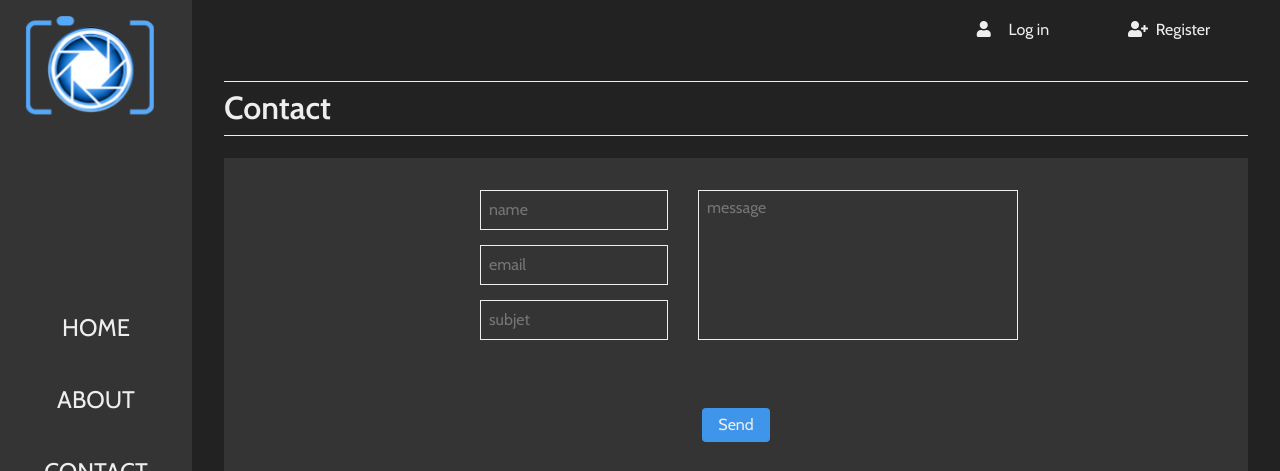
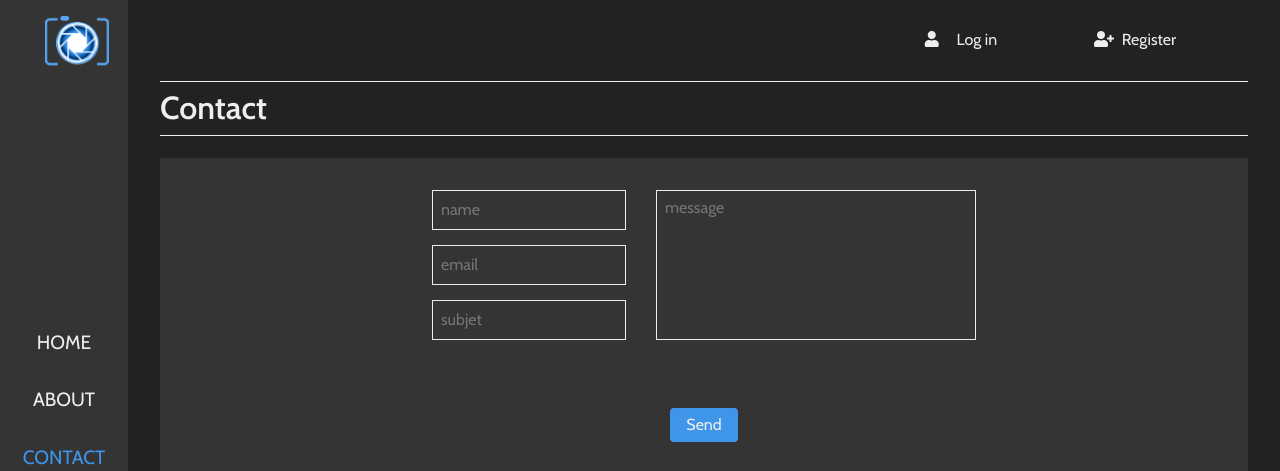
Before and after one commit to DorianDesings/web-photography-basic, a Node project: template dev/views/pages/contact.pug in a window 1280 px wide. Shown: the top 471 px of the page. Run offline with Node 20 templates, Linux system fonts and the light colour scheme; the template is opened without the code that fills it, so the values that code supplies are empty; a map, chart or similar area stays blank; some libraries are stand-ins or nearby versions.

Commit message:
Retoques finales

```diff
--- a/dev/scss/base/base.scss
+++ b/dev/scss/base/base.scss
@@ -6,7 +6,8 @@ body {
 
   @include laptop {
     display: grid;
-    grid-template-columns: 15% 85%;
+    grid-template-columns: 10% 90%;
     grid-template-rows: 60px 1fr;
+    overflow: hidden;
   }
 }
--- a/dev/scss/blocks/_logo.scss
+++ b/dev/scss/blocks/_logo.scss
@@ -14,8 +14,8 @@
 
   @include laptop {
     position: absolute;
-    left: 2%;
+    left: 45px;
     top: 1rem;
-    width: 10%;
+    width: 5%;
   }
 }
--- a/dev/scss/blocks/_main.scss
+++ b/dev/scss/blocks/_main.scss
@@ -4,5 +4,7 @@
     grid-column: 2 / 3;
     grid-row: 2 / 3;
     padding: 0 2rem;
+    overflow: auto;
+    height: 90vh;
   }
 }
--- a/dev/scss/blocks/_menu.scss
+++ b/dev/scss/blocks/_menu.scss
@@ -18,6 +18,11 @@
   &__link {
     text-decoration: none;
     color: $text-color;
+    font-size: 1.2rem;
+
+    &--active {
+      color: $primary-color;
+    }
   }
 
   @include laptop {
@@ -28,6 +33,5 @@
     flex-direction: column;
     justify-content: center;
     background-color: transparent;
-    font-size: 1.5rem;
   }
 }
--- a/dev/scss/blocks/_sidebar.scss
+++ b/dev/scss/blocks/_sidebar.scss
@@ -10,7 +10,7 @@
   @include laptop {
     grid-column: 1 / 2;
     grid-row: 1 / -1;
-    width: 15%;
+    width: 10%;
     top: 0;
     transform: translateY(0);
   }
--- a/dev/scss/blocks/_topbar.scss
+++ b/dev/scss/blocks/_topbar.scss
@@ -16,15 +16,18 @@
     width: 90px;
     display: flex;
     justify-content: space-around;
+    cursor: pointer;
   }
 
   @include laptop {
-    height: 60px;
+    height: 80px;
     left: 100%;
     width: 35vw;
     justify-content: space-evenly;
     transform: translateX(-100%);
     background-color: transparent;
+    padding-left: 0;
+    padding-right: 1rem;
   }
 
   @include desktop {
--- a/dev/scss/pages/_contact.scss
+++ b/dev/scss/pages/_contact.scss
@@ -1,11 +1,14 @@
 .contact {
   background-color: $dark-color;
   position: relative;
-  height: 120vh;
+  height: 100vh;
   text-align: center;
 
   @include laptop {
     height: calc(100vh - 250px);
+    &__img-map {
+      display: none;
+    }
   }
 
   &__map {
@@ -17,12 +20,18 @@
     }
 
     & iframe {
-      width: 320px;
-      height: 300px;
-      margin-top: 2rem;
+      display: none;
       @include laptop {
         width: 600px;
+        height: 300px;
+        margin: 2rem auto;
+        display: block;
       }
     }
   }
+
+  &__img-map {
+    width: 320px;
+    margin-top: 2rem;
+  }
 }
--- a/dev/views/config/config.pug
+++ b/dev/views/config/config.pug
@@ -1 +1,2 @@
 -const pages = ['home', 'about', 'contact']
+-let pageActive
--- a/dev/views/includes/main-menu.pug
+++ b/dev/views/includes/main-menu.pug
@@ -1,8 +1,15 @@
 nav#main-nav.main-nav
     ul#main-menu.main-menu
         each page, index in pages
-            li.main-menu__item
-                if index==0
-                    a(href='/').main-menu__link= page
-                else
-                    a(href=`/${page}.html`).main-menu__link= page
+            if page == pageActive
+                li.main-menu__item
+                    if index==0
+                        a(href='/').main-menu__link.main-menu__link--active= page
+                    else
+                        a(href=`/${page}.html`).main-menu__link.main-menu__link--active= page
+            else
+                li.main-menu__item
+                    if index==0
+                        a(href='/').main-menu__link= page
+                    else
+                        a(href=`/${page}.html`).main-menu__link= page
--- a/dev/views/pages/about.pug
+++ b/dev/views/pages/about.pug
@@ -1,5 +1,6 @@
 extends ../templates/template
 block menu
+    - pageActive = 'about'
     include ../includes/main-menu
 block title
     h1.title About
--- a/dev/views/pages/contact.pug
+++ b/dev/views/pages/contact.pug
@@ -1,5 +1,6 @@
 extends ../templates/template
 block menu
+    - pageActive = 'contact'
     include ../includes/main-menu
 block title
     h1.title Contact
@@ -17,6 +18,8 @@ block main
                 input(type="submit" value="Send").form__submit
         .contact__map
             iframe(src='https://www.google.com/maps/embed?pb=!1m18!1m12!1m3!1d97173.9782599626!2d-3.74957606730303!3d40.43793316645203!2m3!1f0!2f0!3f0!3m2!1i1024!2i768!4f13.1!3m3!1m2!1s0xd422997800a3c81%3A0xc436dec1618c2269!2sMadrid!5e0!3m2!1ses!2ses!4v1572176545554!5m2!1ses!2ses' style='border:0;' allowfullscreen='' frameborder='0')
+            a(href="https://www.google.es/maps/place/Madrid/@40.4379332,-3.7495761,12z/data=!3m1!4b1!4m5!3m4!1s0xd422997800a3c81:0xc436dec1618c2269!8m2!3d40.4167754!4d-3.7037902" target="_blank")
+                img(src="assets/map.png" alt="").contact__img-map
         .social
             .social__icon
                 i.fab.fa-twitter-square
--- a/dev/views/pages/index.pug
+++ b/dev/views/pages/index.pug
@@ -1,5 +1,6 @@
 extends ../templates/template
 block menu
+    - pageActive = 'home'
     include ../includes/main-menu
 block title
     h1.title Home
--- a/public/about.html
+++ b/public/about.html
@@ -27,7 +27,7 @@
         <ul class="main-menu" id="main-menu">
           <li class="main-menu__item"><a class="main-menu__link" href="/">home</a>
           </li>
-          <li class="main-menu__item"><a class="main-menu__link" href="/about.html">about</a>
+          <li class="main-menu__item"><a class="main-menu__link main-menu__link--active" href="/about.html">about</a>
           </li>
           <li class="main-menu__item"><a class="main-menu__link" href="/contact.html">contact</a>
           </li>
--- a/public/contact.html
+++ b/public/contact.html
@@ -29,7 +29,7 @@
           </li>
           <li class="main-menu__item"><a class="main-menu__link" href="/about.html">about</a>
           </li>
-          <li class="main-menu__item"><a class="main-menu__link" href="/contact.html">contact</a>
+          <li class="main-menu__item"><a class="main-menu__link main-menu__link--active" href="/contact.html">contact</a>
           </li>
         </ul>
       </nav>
@@ -53,7 +53,7 @@
           </div>
         </div>
         <div class="contact__map">
-          <iframe src="https://www.google.com/maps/embed?pb=!1m18!1m12!1m3!1d97173.9782599626!2d-3.74957606730303!3d40.43793316645203!2m3!1f0!2f0!3f0!3m2!1i1024!2i768!4f13.1!3m3!1m2!1s0xd422997800a3c81%3A0xc436dec1618c2269!2sMadrid!5e0!3m2!1ses!2ses!4v1572176545554!5m2!1ses!2ses" style="border:0;" allowfullscreen="" frameborder="0"></iframe>
+          <iframe src="https://www.google.com/maps/embed?pb=!1m18!1m12!1m3!1d97173.9782599626!2d-3.74957606730303!3d40.43793316645203!2m3!1f0!2f0!3f0!3m2!1i1024!2i768!4f13.1!3m3!1m2!1s0xd422997800a3c81%3A0xc436dec1618c2269!2sMadrid!5e0!3m2!1ses!2ses!4v1572176545554!5m2!1ses!2ses" style="border:0;" allowfullscreen="" frameborder="0"></iframe><a href="https://www.google.es/maps/place/Madrid/@40.4379332,-3.7495761,12z/data=!3m1!4b1!4m5!3m4!1s0xd422997800a3c81:0xc436dec1618c2269!8m2!3d40.4167754!4d-3.7037902" target="_blank"><img class="contact__img-map" src="assets/map.png" alt=""/></a>
         </div>
         <div class="social">
           <div class="social__icon"><i class="fab fa-twitter-square"></i><i class="fab fa-twitter-square"></i></div>
--- a/public/css/styles.css
+++ b/public/css/styles.css
@@ -117,7 +117,7 @@ template { display: none; }
 
 body { background-color: var(--background-color); color: var(--text-color); min-height: 100vh; font-family: "Cabin", "sans-serif"; }
 
-@media screen and (min-width: 1024px) { body { display: grid; grid-template-columns: 15% 85%; grid-template-rows: 60px 1fr; } }
+@media screen and (min-width: 1024px) { body { display: grid; grid-template-columns: 10% 90%; grid-template-rows: 60px 1fr; overflow: hidden; } }
 
 .header { padding: 1em 0; }
 
@@ -125,9 +125,9 @@ body { background-color: var(--background-color); color: var(--text-color); min-
 
 .topbar { display: flex; align-items: center; justify-content: space-between; width: 100vw; position: fixed; top: 0; left: 50%; transform: translateX(-50%); height: 50px; background-color: var(--dark-color-2); padding-left: 70px; z-index: 100; }
 
-.topbar__icon { width: 90px; display: flex; justify-content: space-around; }
+.topbar__icon { width: 90px; display: flex; justify-content: space-around; cursor: pointer; }
 
-@media screen and (min-width: 1024px) { .topbar { height: 60px; left: 100%; width: 35vw; justify-content: space-evenly; transform: translateX(-100%); background-color: transparent; } }
+@media screen and (min-width: 1024px) { .topbar { height: 80px; left: 100%; width: 35vw; justify-content: space-evenly; transform: translateX(-100%); background-color: transparent; padding-left: 0; padding-right: 1rem; } }
 
 @media screen and (min-width: 1400px) { .topbar { width: 15vw; } }
 
@@ -157,25 +157,27 @@ body { background-color: var(--background-color); color: var(--text-color); min-
 
 @media screen and (min-width: 1024px) { .main-menu__item { line-height: 3; border: none; } }
 
-.main-menu__link { text-decoration: none; color: var(--text-color); }
+.main-menu__link { text-decoration: none; color: var(--text-color); font-size: 1.2rem; }
 
-@media screen and (min-width: 1024px) { .main-menu { border: none; height: 100vh; margin-top: 0; display: flex; flex-direction: column; justify-content: center; background-color: transparent; font-size: 1.5rem; } }
+.main-menu__link--active { color: var(--primary-color); }
+
+@media screen and (min-width: 1024px) { .main-menu { border: none; height: 100vh; margin-top: 0; display: flex; flex-direction: column; justify-content: center; background-color: transparent; } }
 
 .logo { width: 50px; display: flex; align-items: center; justify-content: center; position: fixed; top: 0.2rem; left: 0.1rem; z-index: 200; }
 
 .logo__img { max-width: 100%; }
 
-@media screen and (min-width: 1024px) { .logo { position: absolute; left: 2%; top: 1rem; width: 10%; } }
+@media screen and (min-width: 1024px) { .logo { position: absolute; left: 45px; top: 1rem; width: 5%; } }
 
 .sidebar { position: fixed; background-color: var(--dark-color); width: 100%; height: 100vh; top: 50px; transform: translateY(-100%); z-index: 1; transition: transform 0.3s; }
 
-@media screen and (min-width: 1024px) { .sidebar { grid-column: 1 / 2; grid-row: 1 / -1; width: 15%; top: 0; transform: translateY(0); } }
+@media screen and (min-width: 1024px) { .sidebar { grid-column: 1 / 2; grid-row: 1 / -1; width: 10%; top: 0; transform: translateY(0); } }
 
 .sidebar.show { transform: translateY(0); }
 
 .main { padding: 0.5rem 1rem; }
 
-@media screen and (min-width: 1024px) { .main { grid-column: 2 / 3; grid-row: 2 / 3; padding: 0 2rem; } }
+@media screen and (min-width: 1024px) { .main { grid-column: 2 / 3; grid-row: 2 / 3; padding: 0 2rem; overflow: auto; height: 90vh; } }
 
 .lightbox { position: fixed; top: 0; left: 0; width: 100%; height: 100%; background-color: rgba(0, 0, 0, 0.7); z-index: 1000; display: flex; justify-content: center; align-items: center; transform: scale(0); transition: transform 0.3s; }
 
@@ -228,14 +230,17 @@ body { background-color: var(--background-color); color: var(--text-color); min-
 
 .controls { width: 50%; margin: 0 auto; font-size: 2rem; display: flex; justify-content: space-between; color: var(--text-color); }
 
-.contact { background-color: var(--dark-color); position: relative; height: 120vh; text-align: center; }
+.contact { background-color: var(--dark-color); position: relative; height: 100vh; text-align: center; }
 
-@media screen and (min-width: 1024px) { .contact { height: calc(100vh - 250px); } }
+@media screen and (min-width: 1024px) { .contact { height: calc(100vh - 250px); }
+  .contact__img-map { display: none; } }
 
 .contact__map { width: 100%; text-align: center; }
 
 @media screen and (min-width: 1024px) { .contact__map { width: 50%; margin: 0 auto 2rem; } }
 
-.contact__map iframe { width: 320px; height: 300px; margin-top: 2rem; }
+.contact__map iframe { display: none; }
 
-@media screen and (min-width: 1024px) { .contact__map iframe { width: 600px; } }
+@media screen and (min-width: 1024px) { .contact__map iframe { width: 600px; height: 300px; margin: 2rem auto; display: block; } }
+
+.contact__img-map { width: 320px; margin-top: 2rem; }
--- a/public/index.html
+++ b/public/index.html
@@ -25,7 +25,7 @@
     <div class="sidebar" id="sidebar">
       <nav class="main-nav" id="main-nav">
         <ul class="main-menu" id="main-menu">
-          <li class="main-menu__item"><a class="main-menu__link" href="/">home</a>
+          <li class="main-menu__item"><a class="main-menu__link main-menu__link--active" href="/">home</a>
           </li>
           <li class="main-menu__item"><a class="main-menu__link" href="/about.html">about</a>
           </li>
```
Also changed, not shown: public/assets/map.png (added).
